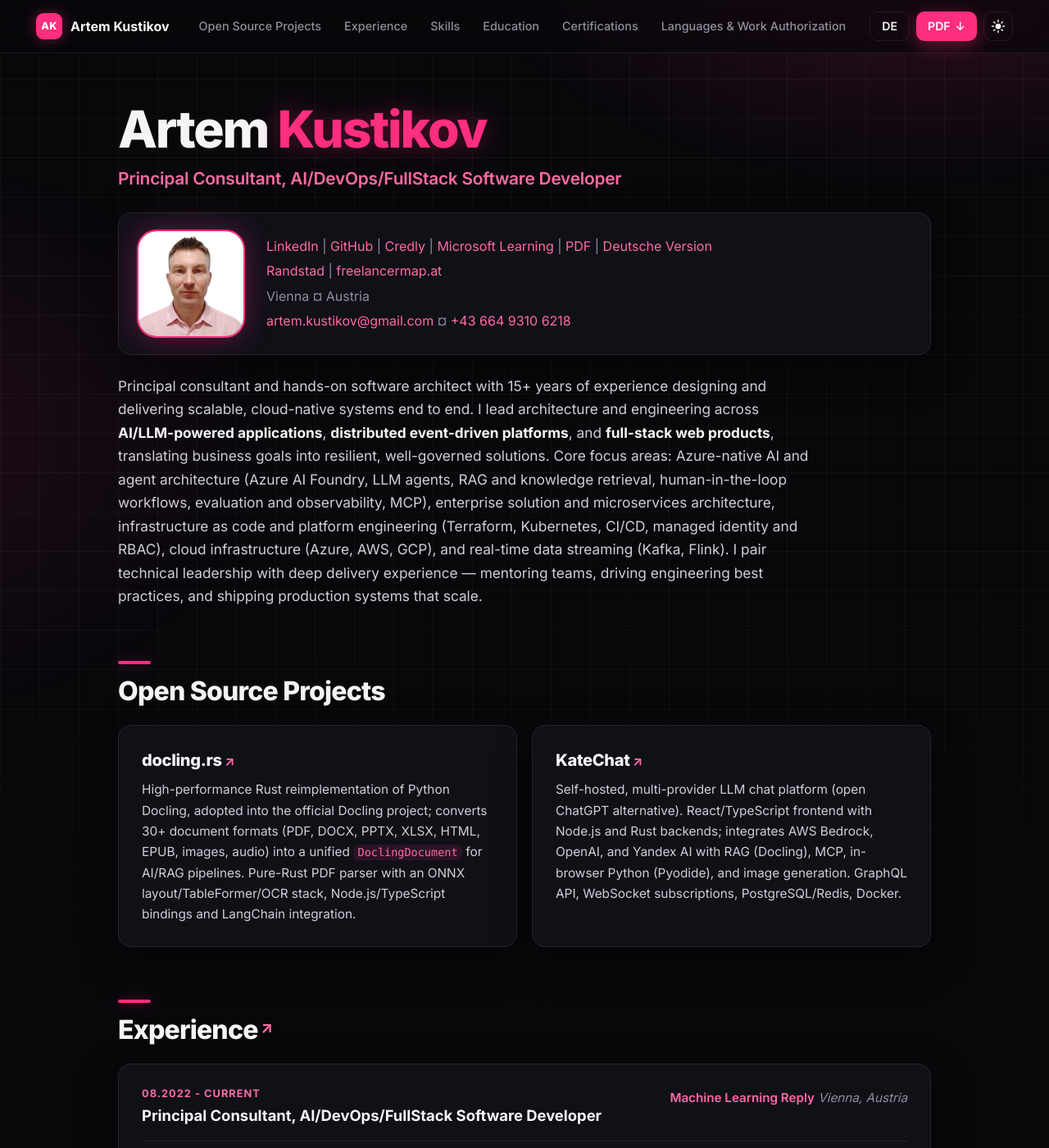
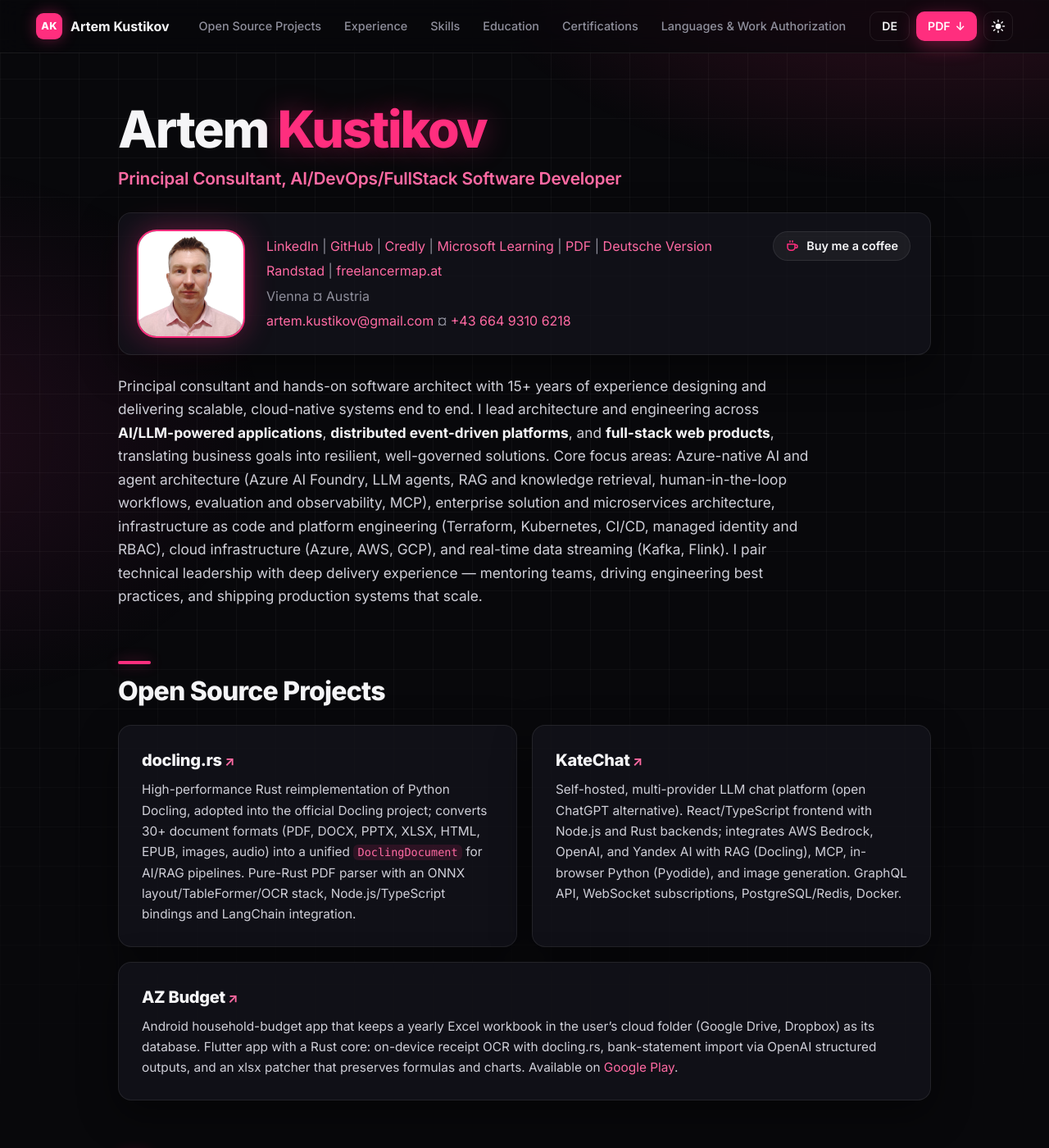
Before and after one commit to artiz/artiz.github.io, a Jekyll site: the page built from README.md, in a window 1280 px wide and 1400 px high. Shown: the whole window at 82% size. Built offline with Jekyll 4.4.1, drawn with Linux system fonts in a browser that asks for light colours; our own code applies the rules of GitHub Pages for plain Markdown files.

Commit message:
Add Buy Me a Coffee button and AZ Budget project
- Contact card: "Buy me a coffee" / "Kaffee spendieren" button linking to
  buymeacoffee.com/artiz_dev, top right on desktop, below the contacts on
  phones. Marked hide-in-pdf, so it is not in the PDFs or print.
- Open Source Projects: add AZ Budget (GitHub + Google Play) in EN and DE.
- CSS: contact column selector now targets the 2nd child instead of the
  last one; an odd last project card spans the full grid row.
- PDFs regenerated with WeasyPrint 70.0. Only change is the new project
  entry; the PDFs grow from 3 to 4 pages.

Co-Authored-By: Claude Opus 5.5 <noreply@anthropic.com>
Claude-Session: https://claude.ai/code/session_01QNSzBKPY6yH1MQR6XRCzc2

```diff
--- a/README.md
+++ b/README.md
@@ -24,6 +24,9 @@ Vienna ¤ Austria <br/>
 <a href="mailto:artem.kustikov@gmail.com">artem.kustikov@gmail.com</a> ¤ <a href="tel:+4366493106218">+43 664 9310 6218</a>
 
 </div>
+<div class="hide-in-pdf sponsor">
+<a class="sponsor-btn" href="https://buymeacoffee.com/artiz_dev" target="_blank" rel="noopener"><svg viewBox="0 0 24 24" width="18" height="18" aria-hidden="true"><path fill="none" stroke="currentColor" stroke-width="2" stroke-linecap="round" stroke-linejoin="round" d="M4 9h12v5a5 5 0 0 1-5 5H9a5 5 0 0 1-5-5V9zM16 10h1.5a2.5 2.5 0 0 1 0 5H16M8 3.5v2M12 3.5v2"/></svg><span>Buy me a coffee</span></a>
+</div>
 </div>
 
 Principal consultant and hands-on software architect with 15+ years of experience designing and delivering scalable, cloud-native systems end to end. I lead architecture and engineering across **AI/LLM-powered applications**, **distributed event-driven platforms**, and **full-stack web products**, translating business goals into resilient, well-governed solutions. Core focus areas: Azure-native AI and agent architecture (Azure AI Foundry, LLM agents, RAG and knowledge retrieval, human-in-the-loop workflows, evaluation and observability, MCP), enterprise solution and microservices architecture, infrastructure as code and platform engineering (Terraform, Kubernetes, CI/CD, managed identity and RBAC), cloud infrastructure (Azure, AWS, GCP), and real-time data streaming (Kafka, Flink). I pair technical leadership with deep delivery experience — mentoring teams, driving engineering best practices, and shipping production systems that scale.
@@ -31,6 +34,7 @@ Principal consultant and hands-on software architect with 15+ years of experienc
 ### Open Source Projects
 - **[docling.rs](https://github.com/docling-project/docling.rs)** — High-performance Rust reimplementation of Python Docling, adopted into the official Docling project; converts 30+ document formats (PDF, DOCX, PPTX, XLSX, HTML, EPUB, images, audio) into a unified `DoclingDocument` for AI/RAG pipelines. Pure-Rust PDF parser with an ONNX layout/TableFormer/OCR stack, Node.js/TypeScript bindings and LangChain integration.
 - **[KateChat](https://github.com/artiz/kate-chat)** — Self-hosted, multi-provider LLM chat platform (open ChatGPT alternative). React/TypeScript frontend with Node.js and Rust backends; integrates AWS Bedrock, OpenAI, and Yandex AI with RAG (Docling), MCP, in-browser Python (Pyodide), and image generation. GraphQL API, WebSocket subscriptions, PostgreSQL/Redis, Docker.
+- **[AZ Budget](https://github.com/artiz/az-budget)** — Android household-budget app that keeps a yearly Excel workbook in the user's cloud folder (Google Drive, Dropbox) as its database. Flutter app with a Rust core: on-device receipt OCR with docling.rs, bank-statement import via OpenAI structured outputs, and an xlsx patcher that preserves formulas and charts. Available on [Google Play](https://play.google.com/store/apps/details?id=dev.artiz.az_budget).
 
 ### [Experience](FullExperience.md)
 <div style="display: flex; flex-direction: row; justify-content: space-between">
--- a/assets/css/cv-site.css
+++ b/assets/css/cv-site.css
@@ -254,7 +254,26 @@ h4 { font-size: .78rem; text-transform: uppercase; letter-spacing: .1em; color:
   border-radius: 22px;
   box-shadow: 0 0 0 2px var(--accent), 0 0 36px var(--glow);
 }
-.hero > div[style*="flex"] > div:last-child { line-height: 1.9; color: var(--muted); }
+.hero > div[style*="flex"] > div:nth-child(2) { line-height: 1.9; color: var(--muted); }
+/* sponsorship button, top right of the contact card (hidden in print/PDF) */
+.hero > div[style*="flex"] > .sponsor { margin-left: auto; align-self: flex-start; }
+.sponsor-btn {
+  display: inline-flex;
+  align-items: center;
+  gap: 8px;
+  padding: 8px 14px;
+  border: 1px solid var(--border);
+  border-radius: 999px;
+  background: var(--chip-bg);
+  color: var(--text);
+  font-size: .9rem;
+  font-weight: 600;
+  line-height: 1.2;
+  white-space: nowrap;
+  transition: border-color .15s ease, color .15s ease, box-shadow .2s ease;
+}
+.sponsor-btn svg { color: var(--accent); flex: none; }
+.sponsor-btn:hover { border-color: var(--border-hover); color: var(--accent-text); text-decoration: none; box-shadow: 0 0 24px -6px var(--glow); }
 
 /* ---------- sections ---------- */
 
@@ -389,6 +408,8 @@ ul.feature-grid > li > strong:first-child {
 ul.feature-grid > li > strong:first-child a { color: var(--text); }
 ul.feature-grid > li > strong:first-child a::after { content: " ↗"; color: var(--accent-text); font-size: .8em; }
 ul.feature-grid > li > strong:first-child a:hover { color: var(--accent-text); text-decoration: none; }
+/* an odd last card spans the full row instead of leaving a gap */
+ul.feature-grid > li:last-child:nth-child(odd) { grid-column: 1 / -1; }
 
 /* certifications in two columns */
 .section-certs .card ul { columns: 2; column-gap: 32px; margin: 0; }
@@ -424,6 +445,7 @@ ul.feature-grid > li > strong:first-child a:hover { color: var(--accent-text); t
   .page { padding: 36px 16px 32px; }
   .card, ul.feature-grid > li { padding: 20px; }
   .hero > div[style*="flex"] { padding: 18px; }
+  .hero > div[style*="flex"] > .sponsor { margin-left: 0; }
   ul.feature-grid { grid-template-columns: 1fr; }
   .section-certs .card ul { columns: 1; }
 }
```
Also changed, not shown: GermanVersion.md (+4 -0 lines), 2 other files.
